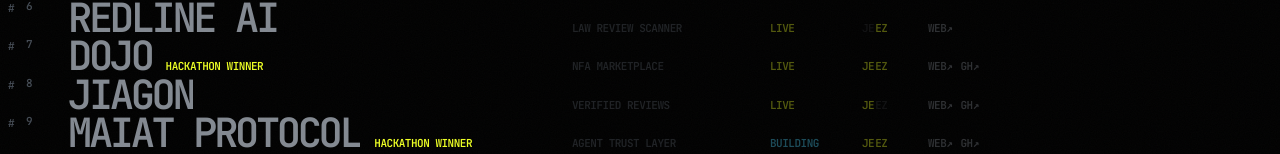
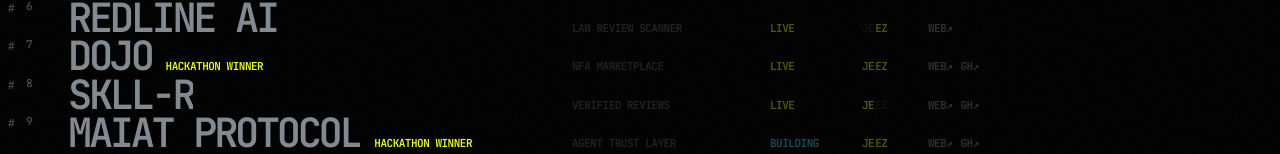
Before and after one commit to clawdez/jeezlabs, a Next.js app: page / in a window 1280 px wide. Shown: the part 213-367 px from the top of the page. Built offline with nearby package versions, Linux system fonts and the light colour scheme.

Commit message:
Rename Jiagon to SKLL-R

```diff
--- a/app/products.ts
+++ b/app/products.ts
@@ -177,7 +177,7 @@ export const PRODUCTS: Product[] = [
   },
   {
     slug: "jiagon",
-    t: "Jiagon",
+    t: "SKLL-R",
     k: "verified reviews",
     y: "2026",
     s: "live",
@@ -185,7 +185,7 @@ export const PRODUCTS: Product[] = [
     desc: "Receipt-gated review prototype backed by onchain payment proofs.",
     builtBy: "jhinresh",
     href: "https://jiagon.vercel.app",
-    repo: "https://github.com/JhiNResH/jiagon",
+    repo: "https://github.com/JhiNResH/SLL-R",
     previewImage: "/previews/jiagon.png",
     preview: {
       lead: "A verified-review experiment where payment proof and product feedback sit in the same flow.",
```
